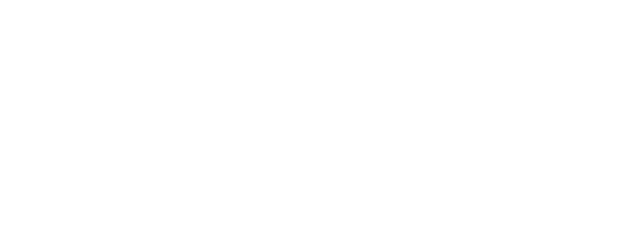
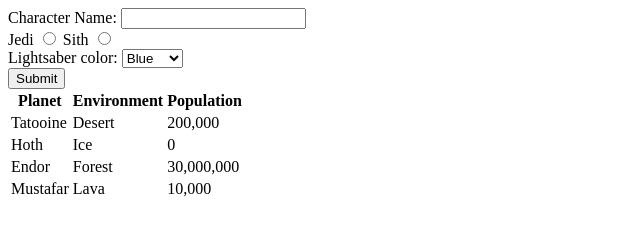
Before and after one commit to tylerkolsen/wb-assess-2, a website: page src/index.html in a window 1280 px wide. Shown: the whole page, without its empty margins (0-640 px from the left). Drawn offline with Linux system fonts and the light colour scheme.

Commit message:
HTML for part 2 framework completed

```diff
--- a/src/index.html
+++ b/src/index.html
@@ -6,6 +6,66 @@
     <title>Unit 2 Assessment: HTML/CSS</title>
     <link rel="stylesheet" href="styles.css" />
   </head>
+  <body>
+    <section class="form">
+      <form action="">
+        <div>
+          <label>Character Name:</label>
+          <input type="text">
+        </div>
+        <div>
+          <label for="">Jedi</label>
+          <input type="radio" name="jediType" value="Jedi">
+          <label for="">Sith</label>
+          <input type="radio" name="jediType" value="Sith">
+        </div>
+        <div>
+          <label>Lightsaber color:</label>
+          <select>
+            <option value="blue">Blue</option>
+            <option value="green">Green</option>
+            <option value="yellow">Yellow</option>
+            <option value="red">Red</option>
+          </select>
+        </div>
+        <div>
+          <input type="button" value="Submit">
+        </div>
+      </form>
+    </section>
+    <section class="table">
+      <table>
+        <thead>
+          <tr>
+            <th>Planet</th>
+            <th>Environment</th>
+            <th>Population</th>
+          </tr>
+        </thead>
+        <tbody>
+          <tr>
+            <td>Tatooine</td>
+            <td>Desert</td>
+            <td>200,000</td>
+          </tr>
+          <tr>
+            <td>Hoth</td>
+            <td>Ice</td>
+            <td>0</td>
+          </tr>
+          <tr>
+            <td>Endor</td>
+            <td>Forest</td>
+            <td>30,000,000</td>
+          </tr>
+          <tr>
+            <td>Mustafar</td>
+            <td>Lava</td>
+            <td>10,000</td>
+          </tr>
+        </tbody>
+      </table>
+    </section>
 
-  <body></body>
+  </body>
 </html>
```
Also changed, not shown: objects-pass-screenshot.PNG (added).
